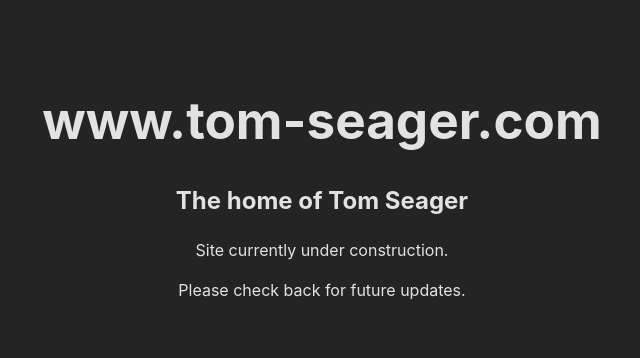
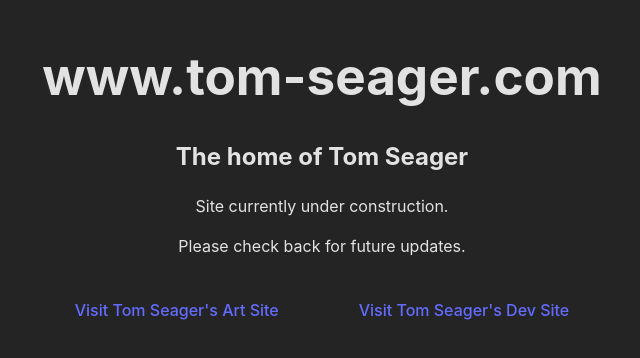
Before and after one commit to TomMetcalf/tomseager, a React (Vite) app: page / in a window 1280 px wide. Shown: the part 212-570 px from the top of the page, without its empty margins (318-958 px from the left). Built offline with nearby package versions, Linux system fonts and the light colour scheme.

Commit message:
add basic links to subdomains

```diff
--- a/src/App.css
+++ b/src/App.css
@@ -4,3 +4,11 @@
   padding: 2rem;
   text-align: center;
 }
+
+.siteLinks {
+  margin: 40px;
+}
+
+.siteLinkStyle {
+  margin: 0 40px;
+}
--- a/src/App.jsx
+++ b/src/App.jsx
@@ -1,13 +1,28 @@
 import './App.css';
 
 function App() {
-
   return (
     <>
       <h1>www.tom-seager.com</h1>
       <h2>The home of Tom Seager</h2>
       <p>Site currently under construction.</p>
       <p>Please check back for future updates.</p>
+      <section className="siteLinks">
+        <a
+          href="https://art.tom-seager.com"
+          className="siteLinkStyle"
+          target="_blank"
+        >
+          Visit Tom Seager's Art Site
+        </a>
+        <a
+          href="https://dev.tom-seager.com"
+          className="siteLinkStyle"
+          target="_blank"
+        >
+          Visit Tom Seager's Dev Site
+        </a>
+      </section>
     </>
   );
 }
```
